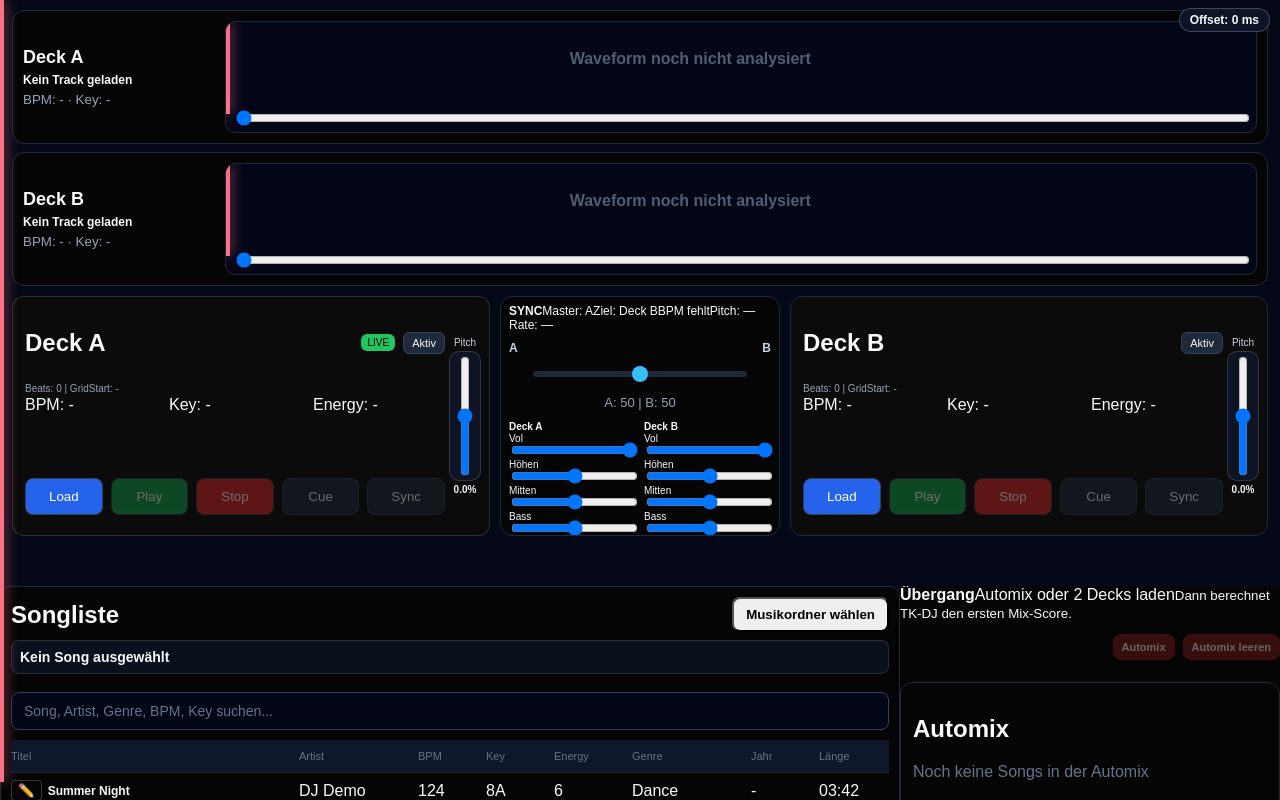
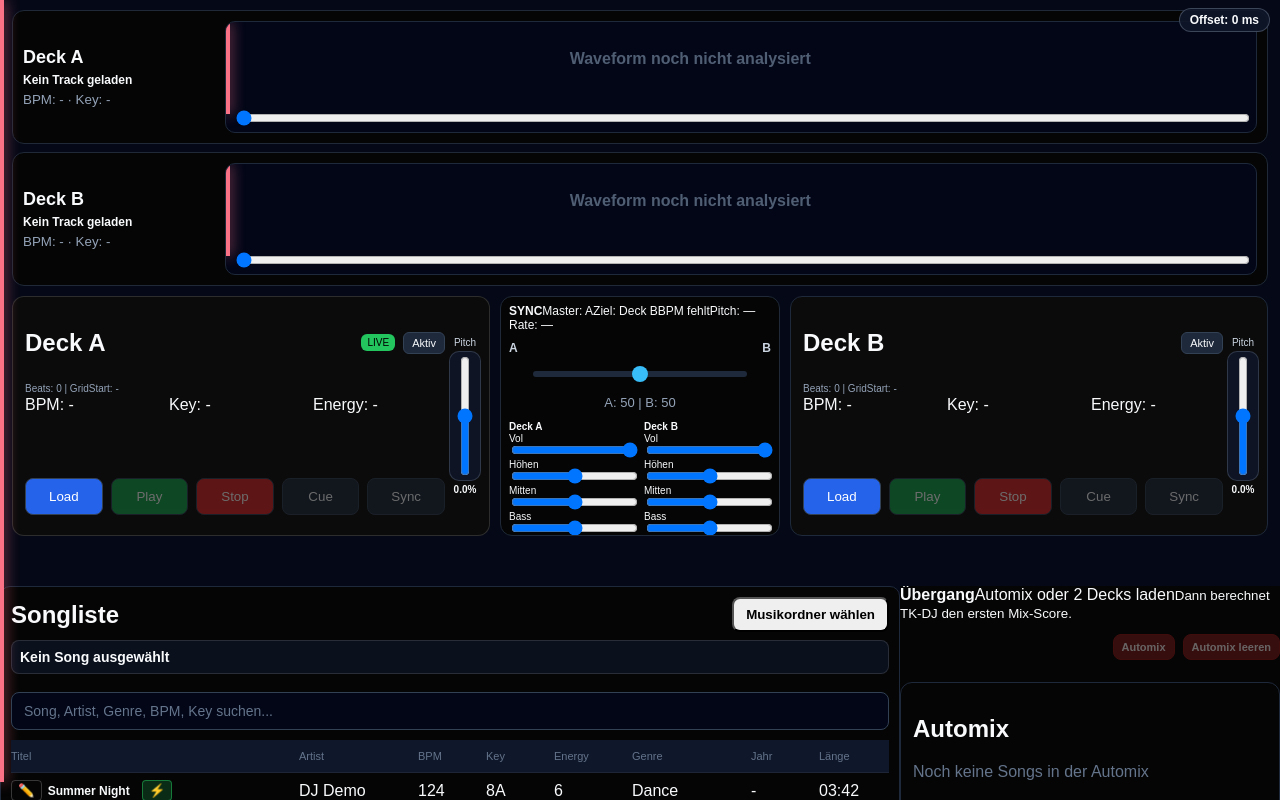
Before and after one commit to thomas-2026-dorf/mac-ki-dj, a React (Vite) app: page / in a window 1280 px wide. Built offline with nearby package versions, Linux system fonts and the light colour scheme.

Commit message:
TK-DJ: MP3 WAV Stretch Debug-Test aus TrackList

```diff
--- a/src/components/TrackList.tsx
+++ b/src/components/TrackList.tsx
@@ -5,6 +5,7 @@ import { invoke } from "@tauri-apps/api/core";
 
 import { demoTracks } from "../data/demoTracks";
 import { calculateTransitionScore } from "../modules/transition/transitionScore";
+import { convertAndStretch } from "../modules/audio/timeStretchEngine";
 import type { Track } from "../types/track";
 
 const MUSIC_FOLDER_STORAGE_KEY = "tk-dj-music-folder-v1";
@@ -449,6 +450,41 @@ export default function TrackList({
                                 ✏️
                             </button>
                             <strong>{track.title}</strong>
+                            <button
+                                onClick={async (e) => {
+                                    e.stopPropagation();
+
+                                    if (!track.url) {
+                                        alert("Kein Datei-Pfad vorhanden. Bitte echten Musikordner laden.");
+                                        return;
+                                    }
+
+                                    const base = track.url.replace(".mp3", "");
+                                    const wavPath = base + ".wav";
+                                    const stretchedPath = base + "_stretch.wav";
+
+                                    const result = await convertAndStretch({
+                                        inputMp3: track.url,
+                                        wavPath,
+                                        stretchedPath,
+                                        tempo: 0.95,
+                                    });
+
+                                    alert(result.success ? "Stretch fertig!" : "Fehler: " + result.error);
+                                }}
+                                style={{
+                                    marginLeft: "6px",
+                                    background: "rgba(34,197,94,0.2)",
+                                    border: "1px solid rgba(34,197,94,0.5)",
+                                    borderRadius: "4px",
+                                    cursor: "pointer",
+                                    padding: "2px 6px",
+                                    color: "#86efac"
+                                }}
+                                title="MP3 → WAV → Stretch testen"
+                            >
+                                ⚡
+                            </button>
                         </div>
 
                         <span>{track.artist}</span>
```
